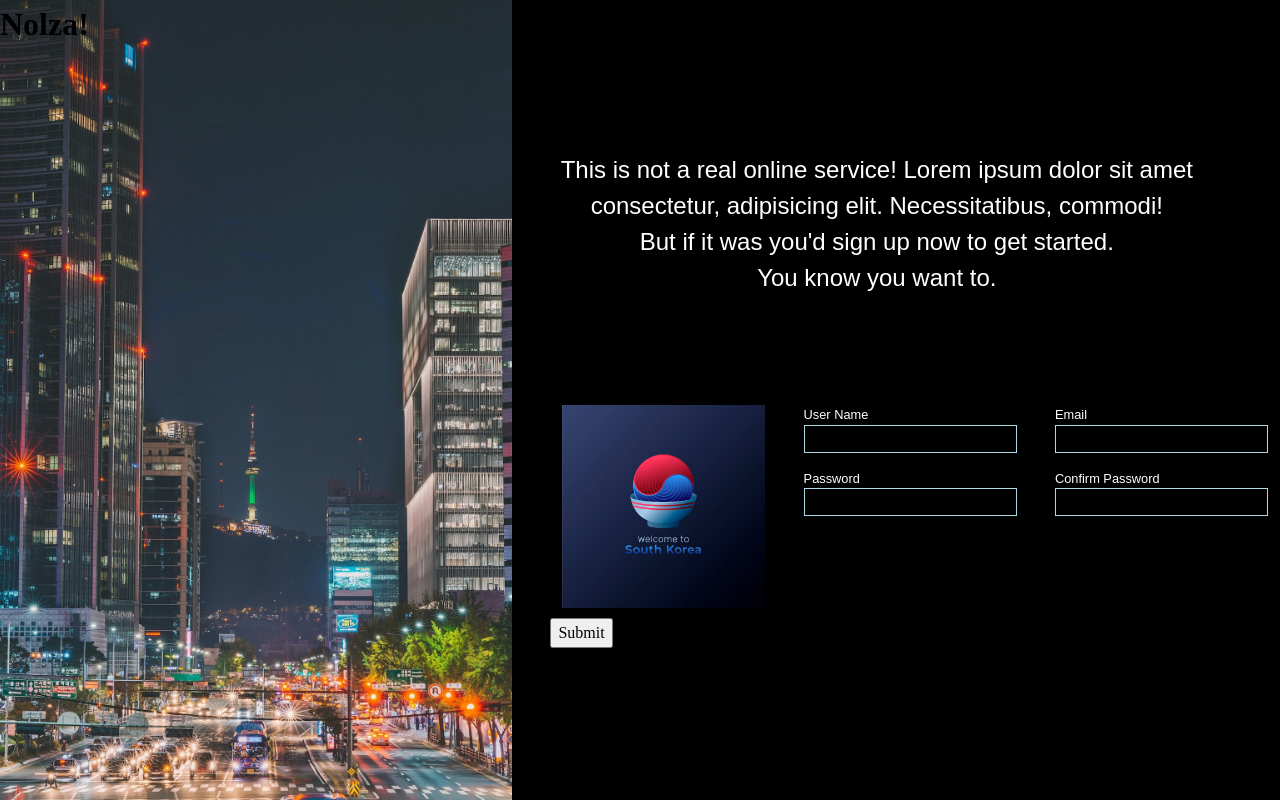
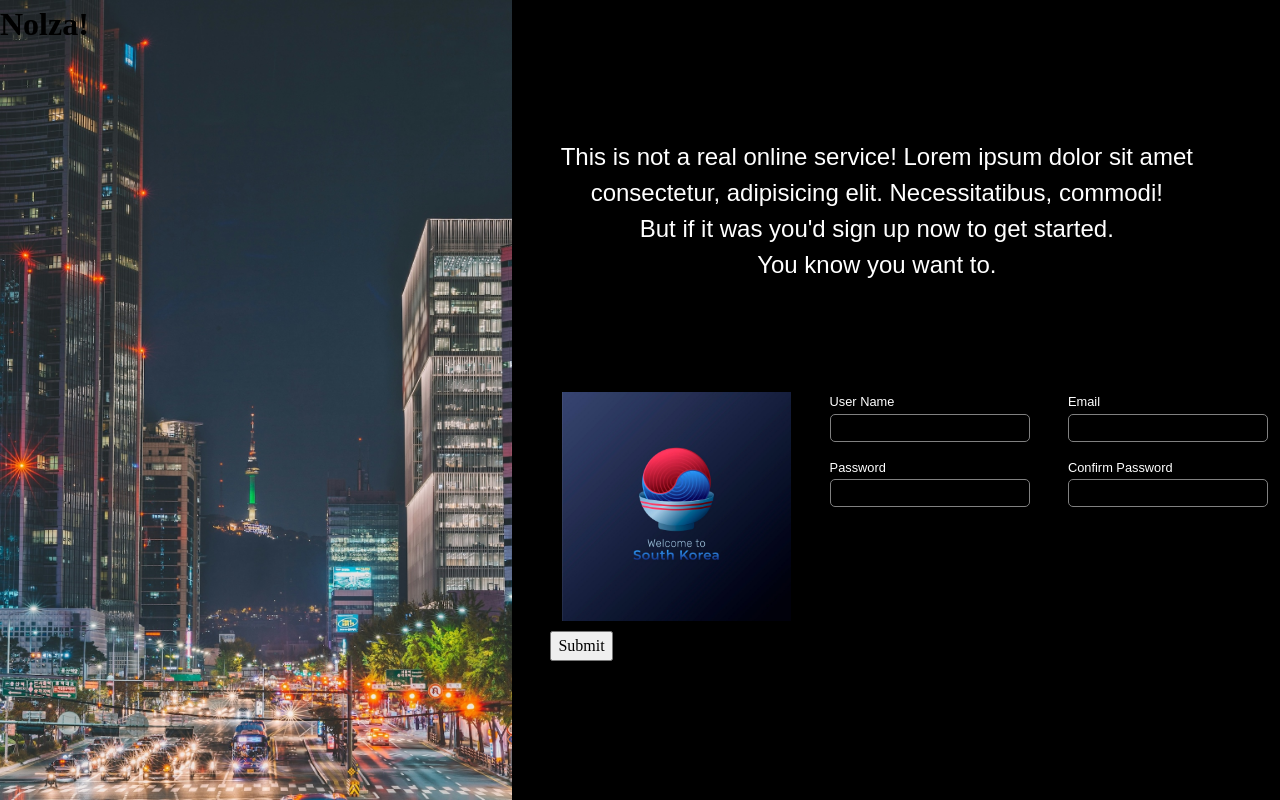
Before and after one commit to Jykwon24/Form-Practice, a plain HTML site: page index.html in a window 1280 px wide. Drawn offline with Linux system fonts and the light colour scheme; a web font is replaced by a local one.

Commit message:
Create min width for logo image

```diff
--- a/styles.css
+++ b/styles.css
@@ -101,12 +101,15 @@ fieldset {
 
 .input > label {
   font-size: .8rem;
+  padding-bottom: 2px;
 }
 
 .input > input {
   margin-bottom: 1rem;
   background-color: black;
-  border: 1px solid lightblue;
+  border: 1px solid grey;
+  border-radius: 5px;
+  width: 200px
 }
 
 .shift{
@@ -127,8 +130,7 @@ fieldset {
 .img-size {
   max-width: 100%;
   height: auto;
-  min-width: 5vw;
-
+  min-width: 10vw;
 }
 
 
```
